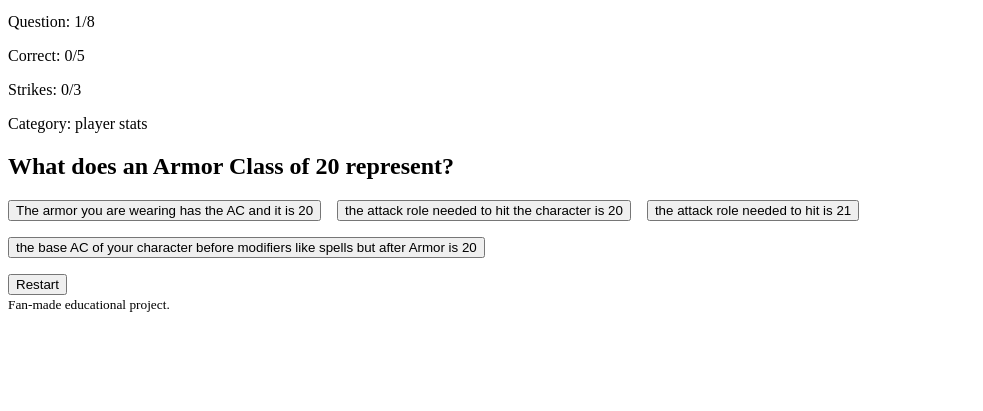
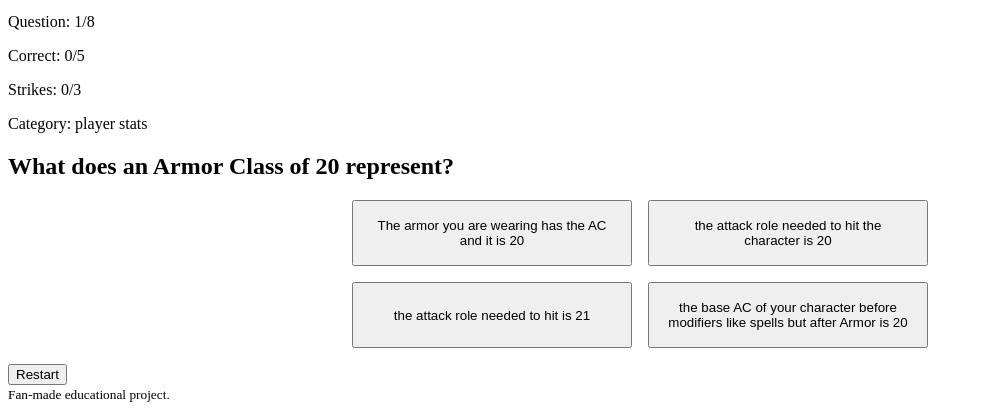
Before and after one commit to andyperciballi/who-wants-to-be-a-lord-of-waterdeep, a plain HTML site: page index.html in a window 1280 px wide. Both pictures are taken after a click on the button "Start". Shown: the part 420-831 px from the top of the page, without its empty margins (0-983 px from the left). Before the commit the page ends 800 px from the top, so only its background shows below. Drawn offline with Linux system fonts and the light colour scheme.

Commit message:
fixed flexbox

```diff
--- a/css/style.css
+++ b/css/style.css
@@ -20,6 +20,7 @@
   align-items: center;      /* center children horizontally */
 }
 
+
 /* =========================
    ANSWERS LAYOUT (FLEXBOX)
 ========================= */
@@ -27,34 +28,19 @@
 .answers {
   display: flex;
   flex-wrap: wrap;
+  justify-content: center;   /* center the answer blocks */
   gap: 16px;
-  margin: 16px auto 0;  /* center
+  margin: 16px auto 0;       /* removed invalid word */
   max-width: 600px;
   width: 100%;
 }
-
 .answer-btn {
-  padding: 12px;
-  font-size: 1rem;
-  cursor: pointer;
-  flex: 1 1 calc(50% - 16px);
-  min-height: 60px;
-  padding: 12px;
-  display: flex;
-  align-items: center;
-  justify-content: center;
+  flex: 1 1 calc(50% - 16px); /* two columns */
+  max-width: 280px;
+  padding: 16px;
   text-align: center;
 }
 
-#start-screen {
-  display:flex;
-  align-items:center;
-}
-
-#start-button {
-  display:inline-block ;
-  margin: 20px; /* adds space on all sides */
-}
 
 
 /* =========================
```
